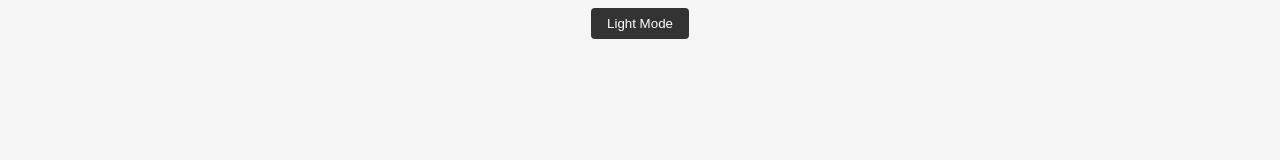
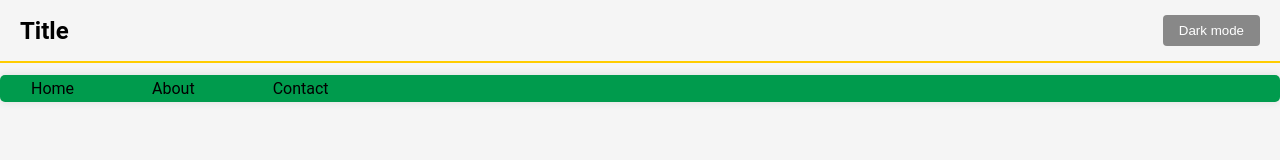
Before and after one commit to ncn1issad/Meditatii, a website: page src/index.html in a window 1280 px wide. Drawn offline with Linux system fonts and the light colour scheme.

Commit message:
Enhance layout with navigation and header

```diff
--- /dev/null
+++ b/src/css/header.css
@@ -0,0 +1,29 @@
+header {
+    width: 100%;
+    background-color: var(--bg-color);
+    color: var(--text-color);
+    padding: 15px 20px;
+    display: flex;
+    justify-content: space-between;
+    align-items: center;
+    position: fixed;
+    top: 0;
+    left: 0;
+    z-index: 1100;
+    border-bottom: 2px solid var(--accent-color);
+}
+
+/* Header Title */
+header h1 {
+    font-size: 24px;
+}
+
+header button {
+    background-color: #888;
+    color: white;
+    border: none;
+    padding: 0.5rem 1rem;
+    border-radius: 0.25rem;
+    cursor: pointer;
+    transition: background-color 0.5s, color 0.5s;
+}
--- /dev/null
+++ b/src/css/nav-bar.css
@@ -0,0 +1,50 @@
+nav {
+    width: 100%;
+    background-color: var(--seond-bg);
+    color: var(--seond-text);
+    display: flex;
+    position: fixed;
+    top: 75px;
+    justify-content: space-between;
+    align-items: center;
+    padding: 0.25rem 1rem;
+    border-radius: 5px;
+    box-shadow: 0 0 10px rgba(0, 0, 0, 0.1);
+    transition: background-color 0.5s, color 0.5s;
+
+}
+
+nav ul {
+    display: flex;
+    list-style: none;
+    justify-content: center;
+    gap: 3rem;
+}
+
+nav ul li {
+    display: inline;
+}
+
+nav ul li a {
+    text-decoration: none;
+    color: var(--seond-text);
+    padding: 10px 15px;
+    border-radius: 5px;
+    transition: background-color 0.5s, color 0.4s;
+}
+
+nav ul li a:hover {
+    background-color: var(--accent-color);
+    color: var(--bg-color);
+}
+
+@media (max-width: 768px) {
+    nav ul {
+        flex-direction: column;
+        align-items: center;
+    }
+
+    nav ul li {
+        margin: 0.5rem 0;
+    }
+}
--- a/src/css/style.css
+++ b/src/css/style.css
@@ -1,18 +1,15 @@
 :root {
-    --bg-color: #f5f5f5;
-    --text-color: black;
-    --accent-color: #ff7f50;
-    --button-bg: #333;
-    --button-text: white;
+    --bg-color: ;
+    --text-color: ;
+    --accent-color: #FFCC00;
+    --seond-bg: #009B4D;
+    --seond-text: ;
 }
-@media (prefers-color-scheme: dark) {
-    :root {
-        --bg-color: #333;
-        --text-color: white;
-        --accent-color: #ff7f50;
-        --button-bg: #888;
-        --button-text: white;
-    }
+
+* {
+    margin: 0;
+    padding: 0;
+    box-sizing: border-box;
 }
 
 body {
@@ -24,29 +21,3 @@ body {
     align-items: center;
     transition: background-color 0.5s, color 0.5s;
 }
-
-body.dark-mode {
-    --bg-color: #333;
-    --text-color: white;
-    --accent-color: #ff7f50;
-    --button-bg: #888;
-    --button-text: white;
-}
-
-body.light-mode {
-    --bg-color: #f5f5f5;
-    --text-color: black;
-    --accent-color: #ff7f50;
-    --button-bg: #333;
-    --button-text: white;
-}
-
-button {
-    background-color: var(--button-bg);
-    color: var(--button-text);
-    border: none;
-    padding: 0.5rem 1rem;
-    border-radius: 0.25rem;
-    cursor: pointer;
-    transition: background-color 0.5s, color 0.5s;
-}
--- a/src/index.html
+++ b/src/index.html
@@ -5,9 +5,21 @@
     <meta name="viewport" content="width=device-width, initial-scale=1.0">
     <title>Title</title>
     <link rel="stylesheet" href="css/style.css">
+    <link rel="stylesheet" href="css/nav-bar.css">
+    <link rel="stylesheet" href="css/header.css">
     <script src="scripts/theme.js" defer></script>
 </head>
 <body>
-    <button id="theme-toggle"></button>
+    <header>
+        <h1>Title</h1>
+        <button id="theme-toggle"></button>
+    </header>
+    <nav>
+        <ul>
+            <li><a href="#">Home</a></li>
+            <li><a href="#">About</a></li>
+            <li><a href="#">Contact</a></li>
+        </ul>
+    </nav>
 </body>
 </html>
--- a/src/scripts/theme.js
+++ b/src/scripts/theme.js
@@ -1,23 +1,33 @@
 var themeToggleBtn = document.getElementById("theme-toggle");
-function getSystemTheme() {
-    return window.matchMedia("(prefers-color-scheme: dark)").matches ? "dark" : "light";
+var lightTheme = {
+    "--bg-color": "#f5f5f5",
+    "--text-color": "black",
+    "--second-text": "white",
+};
+var darkTheme = {
+    "--bg-color": "#333",
+    "--text-color": "white",
+    "--second-text": "white",
+};
+function applyTheme(theme) {
+    Object.keys(theme).forEach(function (key) {
+        document.documentElement.style.setProperty(key, theme[key]);
+    });
+    localStorage.setItem("theme", theme === lightTheme ? "light" : "dark");
+    themeToggleBtn.textContent = theme === lightTheme ? "Dark mode" : "Light mode";
 }
-function applyTheme(theme) {
-    document.body.classList.remove("light-mode", "dark-mode");
-    document.body.classList.add("".concat(theme, "-mode"));
-    themeToggleBtn.textContent = theme === "light" ? "Light Mode" : "Dark Mode";
-    localStorage.setItem("theme", theme);
-}
-document.addEventListener("DOMContentLoaded", function () {
+function initTheme() {
     var savedTheme = localStorage.getItem("theme");
+    var systemPrefersDark = window.matchMedia("(prefers-color-scheme: dark)").matches;
     if (savedTheme) {
-        applyTheme(savedTheme);
+        applyTheme(savedTheme === "light" ? lightTheme : darkTheme);
     }
     else {
-        applyTheme(getSystemTheme());
+        applyTheme(systemPrefersDark ? darkTheme : lightTheme);
     }
+}
+themeToggleBtn.addEventListener("click", function () {
+    var currentTheme = localStorage.getItem("theme");
+    applyTheme(currentTheme === "light" ? darkTheme : lightTheme);
 });
-themeToggleBtn.addEventListener("click", function () {
-    var currentTheme = document.body.classList.contains("light-mode") ? "dark" : "light";
-    applyTheme(currentTheme);
-});
+document.addEventListener("DOMContentLoaded", initTheme);
```
Also changed, not shown: src/scripts/theme.ts (+31 -18 lines).
